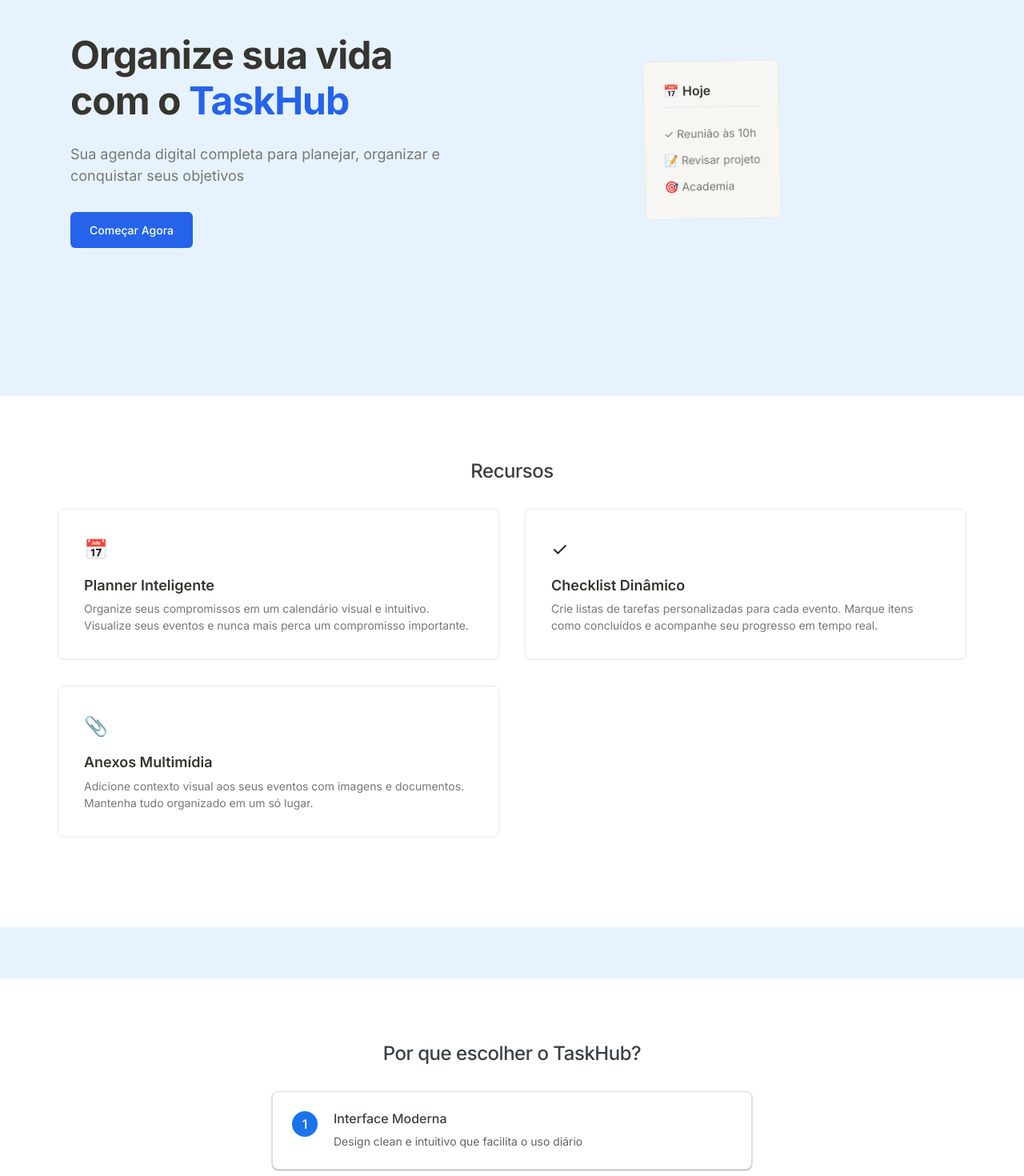
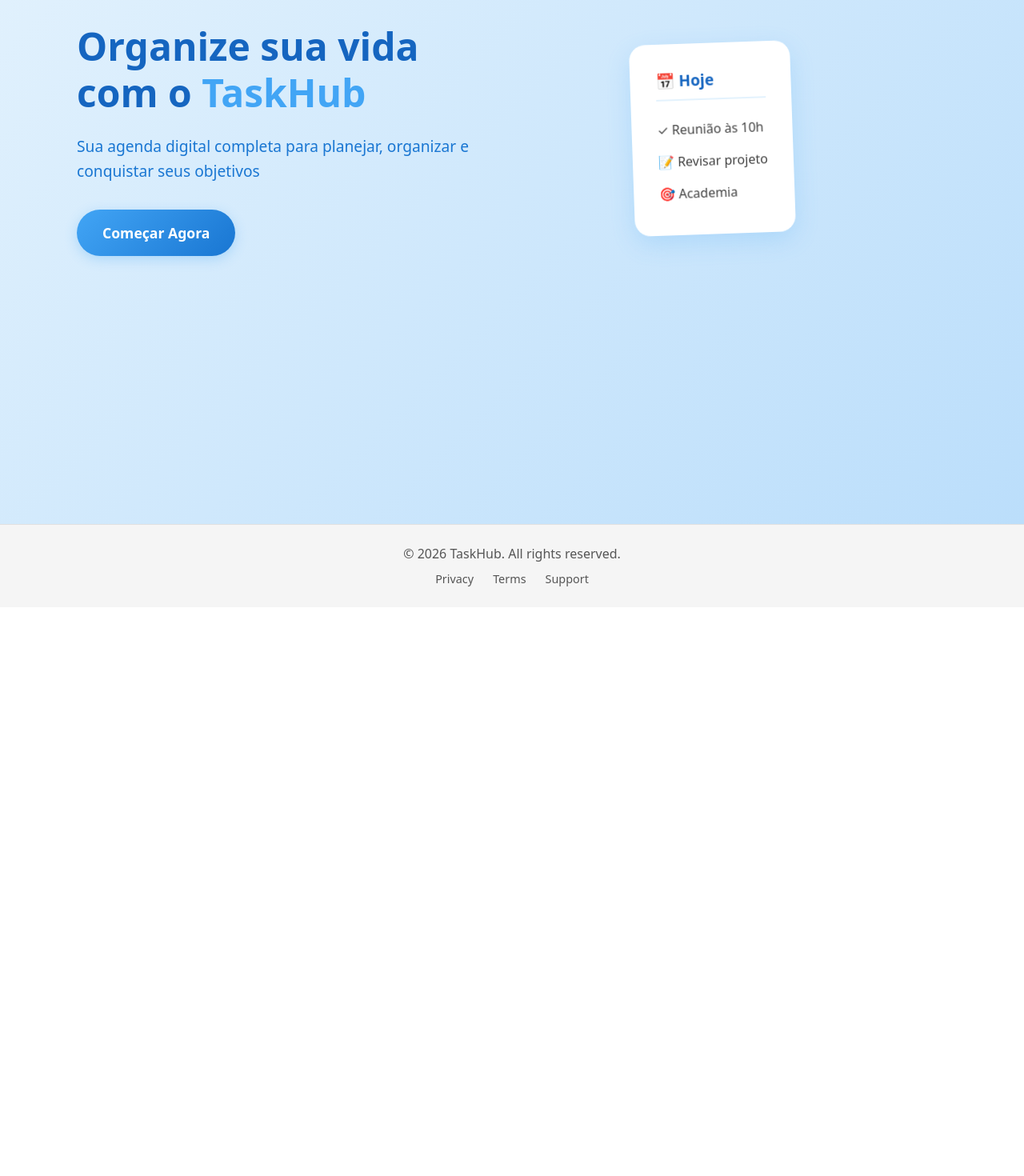
Before and after one commit to i4tsukei/TaskHub, a React (Vite) app in the folder taskhub/: page / in a window 1280 px wide. Shown: the part 260-1730 px from the top of the page at 80% size. After the commit the page ends 1019 px from the top, so only its background shows below. Built offline with nearby package versions, Linux system fonts and the light colour scheme; a web font is replaced by a local one.

Commit message:
alteração na home

```diff
--- a/taskhub/src/pages/Agenda.jsx
+++ b/taskhub/src/pages/Agenda.jsx
@@ -1,7 +1,7 @@
 import { useState } from 'react';
 import './Agenda.css';
 
-function Agenda({ darkTheme = false, setDarkTheme = () => {} }) {
+function Agenda() {
   const [events, setEvents] = useState([]);
   const [showModal, setShowModal] = useState(false);
   const [selectedDate, setSelectedDate] = useState('');
@@ -21,12 +21,6 @@ function Agenda({ darkTheme = false, setDarkTheme = () => {} }) {
   const [showEventDetails, setShowEventDetails] = useState(false);
   const [selectedEvent, setSelectedEvent] = useState(null);
   const [showSidebar, setShowSidebar] = useState(false);
-  const [localDarkTheme, setLocalDarkTheme] = useState(darkTheme);
-
-  const handleThemeChange = (isDark) => {
-    setLocalDarkTheme(isDark);
-    if (setDarkTheme) setDarkTheme(isDark);
-  };
 
 
   const eventIcons = {
@@ -338,7 +332,7 @@ function Agenda({ darkTheme = false, setDarkTheme = () => {} }) {
   };
 
   return (
-    <div className={`agenda-container ${localDarkTheme ? 'dark-theme' : ''}`} onClick={closeContextMenu}>
+    <div className="agenda-container" style={{backgroundColor: '#ffffff'}} onClick={closeContextMenu}>
       <button className={`menu-toggle ${showSidebar ? 'open' : ''}`} onClick={toggleSidebar}>
         ☰
       </button>
--- a/taskhub/src/pages/Home.css
+++ b/taskhub/src/pages/Home.css
@@ -1,17 +1,14 @@
 .home {
   min-height: 100vh;
-  background: #e6f3ff;
-  font-family: 'Inter', -apple-system, BlinkMacSystemFont, 'Segoe UI', sans-serif;
+  background: linear-gradient(135deg, #e3f2fd 0%, #bbdefb 100%);
 }
 
 .hero {
   display: flex;
   align-items: center;
   justify-content: space-between;
-  padding: 80px 48px;
+  padding: 4rem 6rem;
   min-height: 80vh;
-  max-width: 1200px;
-  margin: 0 auto;
 }
 
 .hero-content {
@@ -20,41 +17,40 @@
 }
 
 .hero-title {
-  font-size: 48px;
+  font-size: 3rem;
   font-weight: 700;
-  color: #37352f;
-  margin-bottom: 24px;
+  color: #1565c0;
+  margin-bottom: 1.5rem;
   line-height: 1.2;
-  letter-spacing: -0.02em;
 }
 
 .brand {
-  color: #2563eb;
+  color: #42a5f5;
 }
 
 .hero-subtitle {
-  font-size: 18px;
-  color: #787774;
-  margin-bottom: 32px;
-  line-height: 1.5;
-  font-weight: 400;
+  font-size: 1.2rem;
+  color: #1976d2;
+  margin-bottom: 2rem;
+  line-height: 1.6;
 }
 
 .cta-button {
-  background: #2563eb;
+  background: linear-gradient(135deg, #42a5f5 0%, #1976d2 100%);
   color: white;
   border: none;
-  padding: 12px 24px;
-  font-size: 14px;
-  font-weight: 500;
-  border-radius: 6px;
+  padding: 1rem 2rem;
+  font-size: 1.1rem;
+  font-weight: 600;
+  border-radius: 50px;
   cursor: pointer;
-  transition: all 0.2s ease;
-  font-family: inherit;
+  transition: transform 0.3s ease;
+  box-shadow: 0 4px 15px rgba(66, 165, 245, 0.3);
 }
 
 .cta-button:hover {
-  background: #1d4ed8;
+  transform: translateY(-2px);
+  box-shadow: 0 6px 20px rgba(66, 165, 245, 0.4);
 }
 
 .hero-image {
@@ -65,32 +61,32 @@
 }
 
 .floating-card {
-  background: #f7f6f3;
-  border-radius: 8px;
-  padding: 24px;
-  border: 1px solid #e9e9e7;
-  transform: rotate(-1deg);
+  background: white;
+  border-radius: 20px;
+  padding: 2rem;
+  box-shadow: 0 10px 30px rgba(66, 165, 245, 0.2);
+  transform: rotate(-2deg);
   animation: float 3s ease-in-out infinite;
 }
 
 @keyframes float {
-  0%, 100% { transform: rotate(-1deg) translateY(0px); }
-  50% { transform: rotate(-1deg) translateY(-6px); }
+  0%, 100% { transform: rotate(-2deg) translateY(0px); }
+  50% { transform: rotate(-2deg) translateY(-10px); }
 }
 
 .card-header {
-  font-size: 16px;
+  font-size: 1.2rem;
   font-weight: 600;
-  color: #37352f;
-  margin-bottom: 16px;
-  border-bottom: 1px solid #e9e9e7;
-  padding-bottom: 8px;
+  color: #1565c0;
+  margin-bottom: 1rem;
+  border-bottom: 2px solid #e3f2fd;
+  padding-bottom: 0.5rem;
 }
 
 .task-item {
-  padding: 6px 0;
-  color: #787774;
-  font-size: 14px;
+  padding: 0.5rem 0;
+  color: #424242;
+  font-size: 1rem;
 }
 
 .features {
@@ -146,128 +142,6 @@
   font-size: 1rem;
 }
 
-/* Seções adicionais */
-.container {
-  max-width: 1200px;
-  margin: 0 auto;
-  padding: 0 2rem;
-}
-
-.recursos-section {
-  padding: 80px 0;
-  background: #ffffff;
-}
-
-.section-title {
-  text-align: center;
-  font-size: 32px;
-  font-weight: 700;
-  color: #37352f;
-  margin-bottom: 48px;
-  letter-spacing: -0.02em;
-}
-
-
-
-.recursos-grid {
-  display: grid;
-  grid-template-columns: repeat(auto-fit, minmax(300px, 1fr));
-  gap: 24px;
-  max-width: 1200px;
-  margin: 0 auto;
-}
-
-.recurso-card {
-  background: white;
-  padding: 32px;
-  border-radius: 8px;
-  text-align: left;
-  border: 1px solid #e9e9e7;
-  transition: all 0.2s ease;
-}
-
-.recurso-card:hover {
-  border-color: #d1d5db;
-  box-shadow: 0 4px 12px rgba(0, 0, 0, 0.05);
-}
-
-.recurso-icon {
-  font-size: 24px;
-  margin-bottom: 16px;
-  display: block;
-}
-
-.recurso-card h3 {
-  font-size: 18px;
-  font-weight: 600;
-  color: #37352f;
-  margin-bottom: 8px;
-}
-
-.recurso-card p {
-  color: #787774;
-  line-height: 1.5;
-  font-size: 14px;
-  margin: 0;
-}
-
-.diferenciais-section {
-  padding: 80px 0;
-  background: #ffffff;
-}
-
-.diferenciais-list {
-  display: flex;
-  flex-direction: column;
-  gap: 16px;
-  max-width: 800px;
-  margin: 0 auto;
-}
-
-.diferencial-item {
-  display: flex;
-  align-items: center;
-  gap: 24px;
-  padding: 24px;
-  background: #fafafa;
-  border-radius: 8px;
-  border: 1px solid #e9e9e7;
-  transition: all 0.2s ease;
-}
-
-.diferencial-item:hover {
-  background: white;
-  border-color: #d1d5db;
-}
-
-.diferencial-number {
-  width: 32px;
-  height: 32px;
-  background: #2563eb;
-  color: white;
-  border-radius: 50%;
-  display: flex;
-  align-items: center;
-  justify-content: center;
-  font-size: 14px;
-  font-weight: 600;
-  flex-shrink: 0;
-}
-
-.diferencial-content h3 {
-  font-size: 16px;
-  font-weight: 600;
-  color: #37352f;
-  margin-bottom: 4px;
-}
-
-.diferencial-content p {
-  color: #787774;
-  line-height: 1.5;
-  margin: 0;
-  font-size: 14px;
-}
-
 @media (max-width: 768px) {
   .hero {
     flex-direction: column;
@@ -287,22 +161,4 @@
     grid-template-columns: 1fr;
     gap: 1.5rem;
   }
-
-  .recursos-grid {
-    grid-template-columns: 1fr;
-  }
-
-  .diferencial-item {
-    flex-direction: column;
-    text-align: center;
-    gap: 1rem;
-  }
-
-  .section-title {
-    font-size: 2rem;
-  }
-
-  .container {
-    padding: 0 1rem;
-  }
 }
--- a/taskhub/src/pages/Home.jsx
+++ b/taskhub/src/pages/Home.jsx
@@ -22,58 +22,6 @@ function Home({ setCurrentPage, darkTheme }) {
           </div>
         </div>
       </section>
-
-      <section className="recursos-section">
-        <div className="container">
-          <h2 className="section-title">Recursos</h2>
-          <div className="recursos-grid">
-            <div className="recurso-card">
-              <div className="recurso-icon">📅</div>
-              <h3>Planner Inteligente</h3>
-              <p>Organize seus compromissos em um calendário visual e intuitivo. Visualize seus eventos e nunca mais perca um compromisso importante.</p>
-            </div>
-            <div className="recurso-card">
-              <div className="recurso-icon">✓</div>
-              <h3>Checklist Dinâmico</h3>
-              <p>Crie listas de tarefas personalizadas para cada evento. Marque itens como concluídos e acompanhe seu progresso em tempo real.</p>
-            </div>
-            <div className="recurso-card">
-              <div className="recurso-icon">📎</div>
-              <h3>Anexos Multimídia</h3>
-              <p>Adicione contexto visual aos seus eventos com imagens e documentos. Mantenha tudo organizado em um só lugar.</p>
-            </div>
-          </div>
-        </div>
-      </section>
-
-      <section className="diferenciais-section">
-        <div className="container">
-          <h2 className="section-title">Por que escolher o TaskHub?</h2>
-          <div className="diferenciais-list">
-            <div className="diferencial-item">
-              <div className="diferencial-number">1</div>
-              <div className="diferencial-content">
-                <h3>Interface Moderna</h3>
-                <p>Design clean e intuitivo que facilita o uso diário</p>
-              </div>
-            </div>
-            <div className="diferencial-item">
-              <div className="diferencial-number">2</div>
-              <div className="diferencial-content">
-                <h3>Tudo Integrado</h3>
-                <p>Planner, checklist e anexos em uma única plataforma</p>
-              </div>
-            </div>
-            <div className="diferencial-item">
-              <div className="diferencial-number">3</div>
-              <div className="diferencial-content">
-                <h3>Fácil de Usar</h3>
-                <p>Criado para ser simples e eficiente no dia a dia</p>
-              </div>
-            </div>
-          </div>
-        </div>
-      </section>
     </div>
   );
 }
```
Also changed, not shown: taskhub/src/pages/Agenda.css (+4 -178 lines).
